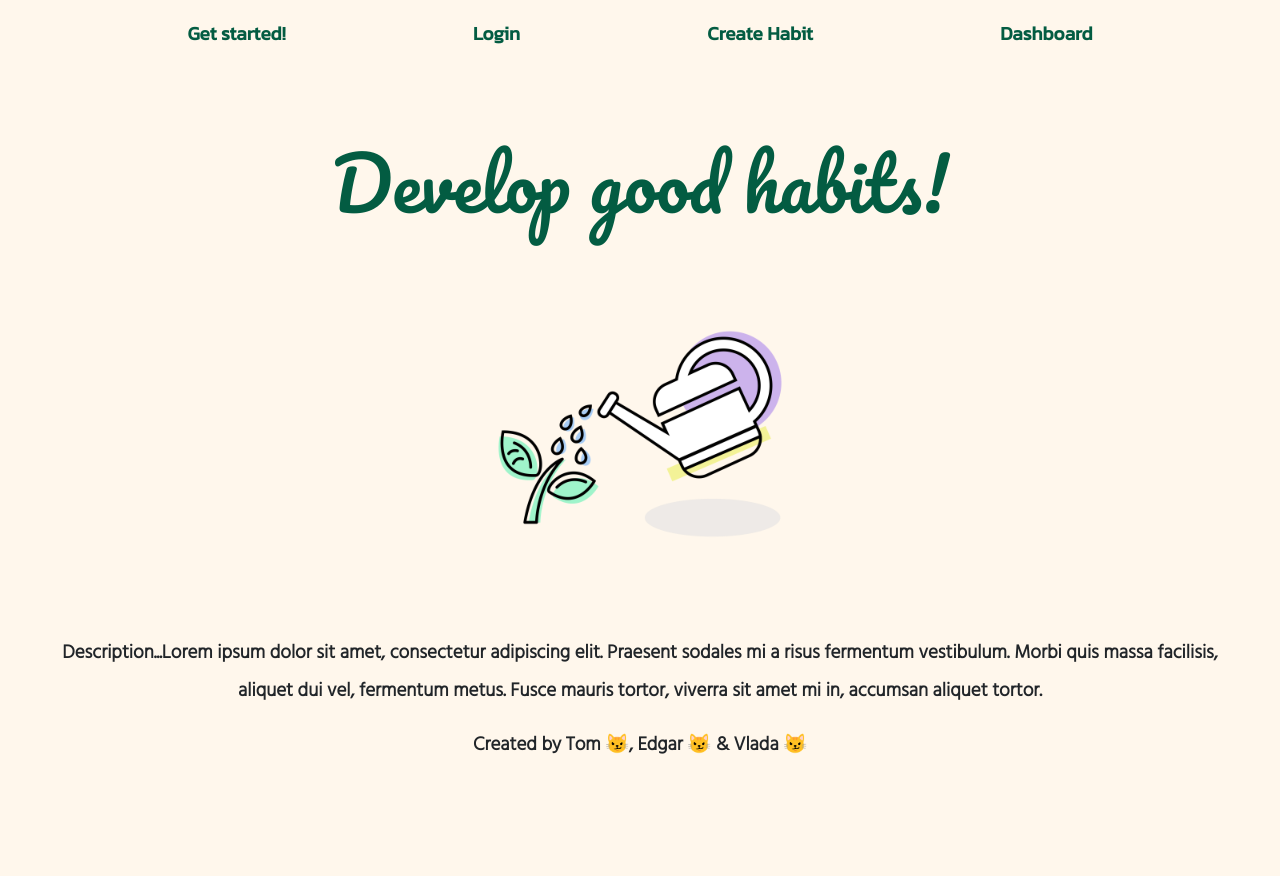
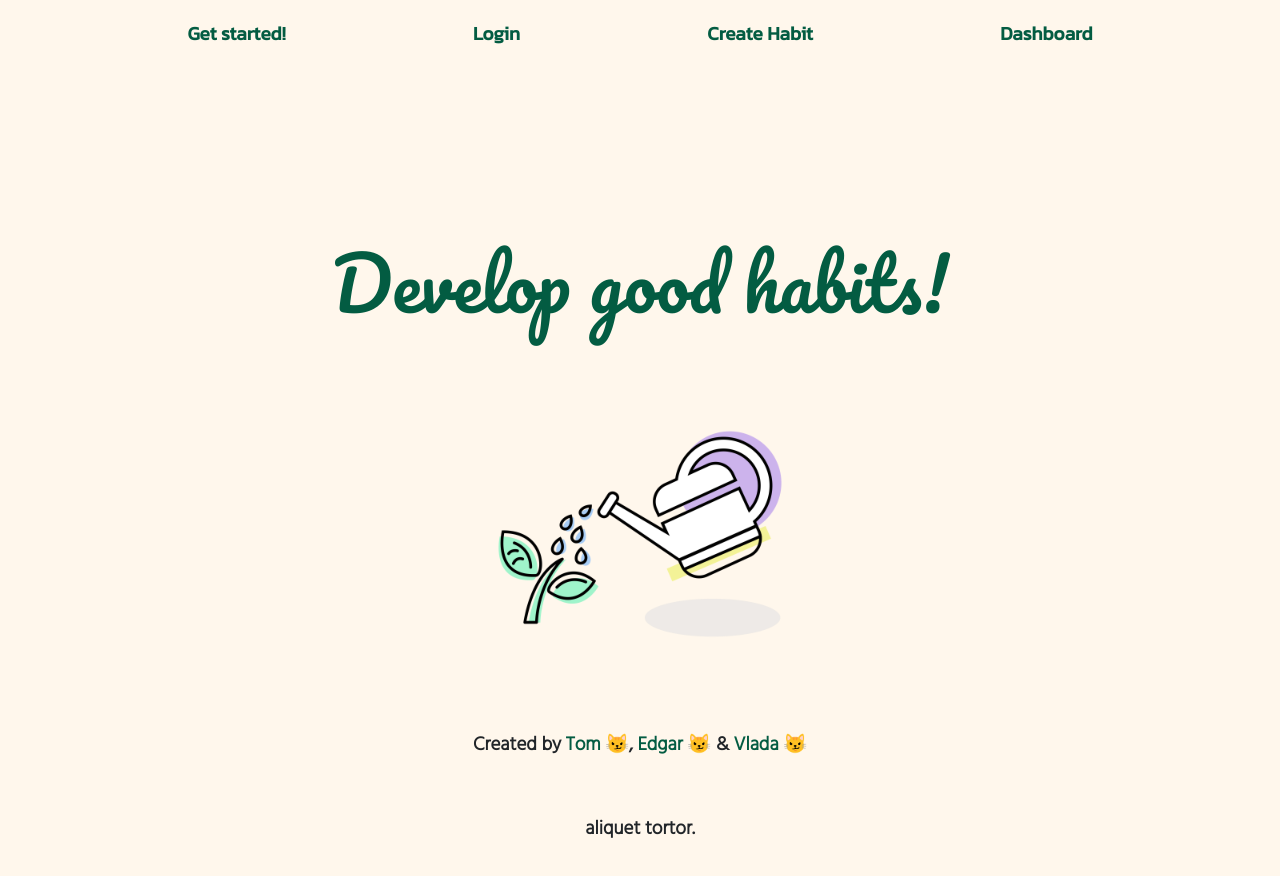
Before and after one commit to solo-vlada/callback-cats-client, a website: page index.html in a window 1280 px wide. Before the commit the page ends 810 px from the top, so only its background shows below. Drawn offline with nearby package versions, Linux system fonts and the light colour scheme.

Commit message:
Added styling to the homepage

```diff
--- a/index.html
+++ b/index.html
@@ -37,7 +37,7 @@
                 <a class="navLink drop-down-link" href="/habit.html"> Create Habit</a>
                 <a class="navLink drop-down-link" href="/dashboard.html">Dashboard</a>
       </div>
-    <main>
+    <main class="container">
         <h1 class="title">Develop good habits!</h1>
         <img class="logo" src="/static/img/habits-hero.png" alt="logo">
         <p class="description">Description...Lorem ipsum dolor sit amet, consectetur adipiscing elit. Praesent sodales mi a risus fermentum vestibulum. Morbi quis massa facilisis, aliquet dui vel, fermentum metus. Fusce mauris tortor, viverra sit amet mi in, accumsan aliquet tortor.</p>
@@ -105,10 +105,7 @@
         </div>
  </form>
     <footer>
-        <p>Created by Tom 😼, Edgar 😼 & Vlada 😼</p>
+        <p>Created by  <a href="https://github.com/TommyHacker">Tom</a> 😼, <a href="https://github.com/CrookedTimber">Edgar</a> 😼 & <a href="https://github.com/solo-vlada">Vlada</a> 😼</p>
     </footer>
-<script  src="https://code.jquery.com/jquery-3.2.1.slim.min.js" integrity="sha384-KJ3o2DKtIkvYIK3UENzmM7KCkRr/rE9/Qpg6aAZGJwFDMVNA/GpGFF93hXpG5KkN" crossorigin="anonymous"></script>
-<script  src="https://cdn.jsdelivr.net/npm/popper.js@1.12.9/dist/umd/popper.min.js" integrity="sha384-ApNbgh9B+Y1QKtv3Rn7W3mgPxhU9K/ScQsAP7hUibX39j7fakFPskvXusvfa0b4Q" crossorigin="anonymous"></script>
-<script  src="https://cdn.jsdelivr.net/npm/bootstrap@4.0.0/dist/js/bootstrap.min.js" integrity="sha384-JZR6Spejh4U02d8jOt6vLEHfe/JQGiRRSQQxSfFWpi1MquVdAyjUar5+76PVCmYl" crossorigin="anonymous"></script>
 </body>
 </html>
--- a/static/css/index.css
+++ b/static/css/index.css
@@ -7,6 +7,7 @@
 :root {
     --primary: #FFF7EC;
     --header-color: #035C42;
+    --purple-color: rgb(155,81,224);
     --font-primary: 'Pacifico', cursive;
     --font-accent: 'Kanit', sans-serif;
     --font-text:'Hind', sans-serif;
@@ -39,16 +40,25 @@ nav a {
 
 }
 
+nav a:hover {
+    color: var(--purple-color);
+}
+
 body {
     margin: 0px 50px;
     text-align: center;
     background-color: var(--primary);
 }
 
+.container {
+    max-width: 980px;
+}
+
 main {
     display: flex;
     flex-direction: column;
     justify-content: center;
+    margin: 100px 0px;
 }
 
 .title{
@@ -75,9 +85,6 @@ p {
     line-height: 2;
 }
 
-.description{
-    margin-bottom: 100px;
-}
 
 /*                  BURGER MENU                  */
 .burger{
@@ -164,7 +171,7 @@ from{
 /*                  BURGER MENU END                  */
 
 
-
+/* FOOTER */
 
 footer {
     position: fixed;
@@ -175,10 +182,22 @@ footer {
     padding: 20px;
     font-family: var(--font-accent);
     background-color: var(--primary);
+
 }
 
 footer p {
     font-size: 19px;
+
+}
+
+footer a {
+    text-decoration: none;
+    color: var(--header-color);
+    font-weight: bold;
+}
+
+footer a:hover {
+    color: rgb(155,81,224);
 }
 
 @media only screen and (min-width:768px){
```
